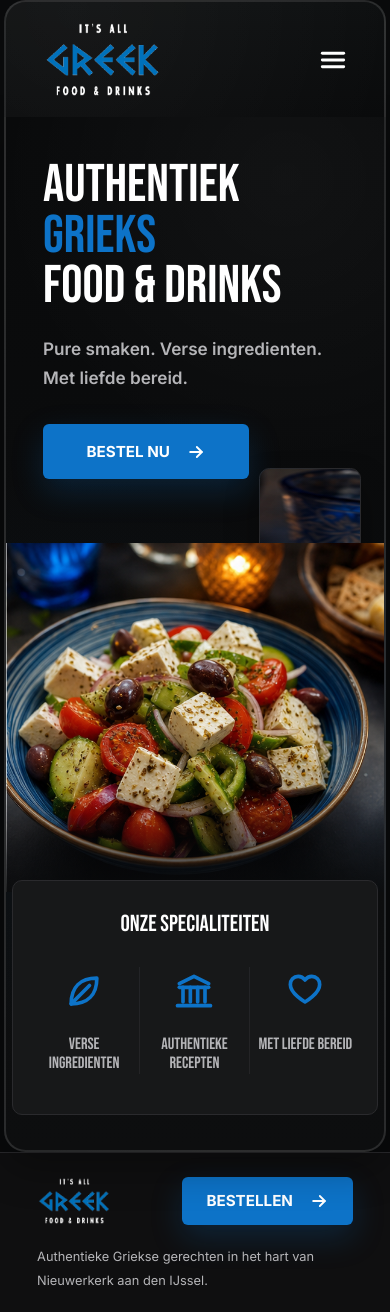
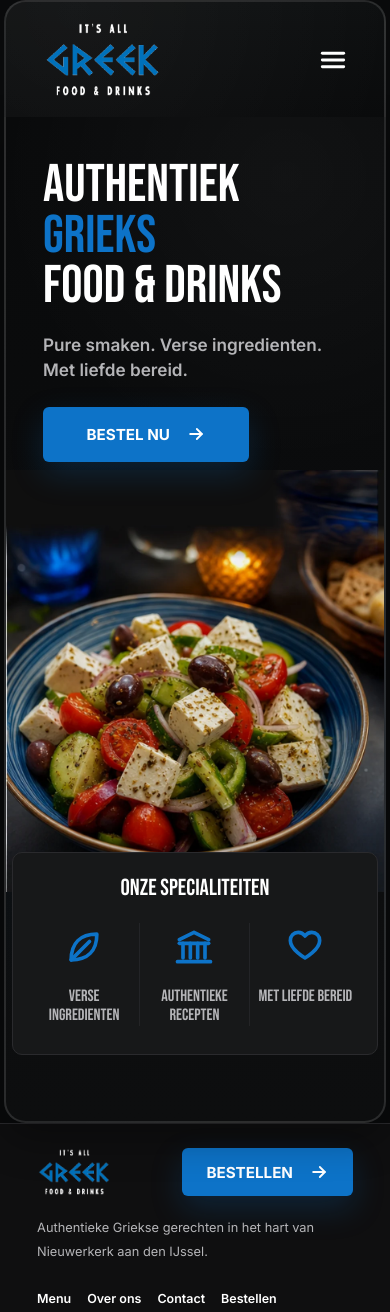
Before and after one commit to jasonvalor/itsallgreek, a Next.js app: page / in a window 390 px wide. Shown: the top 1312 px of the page. Built offline with nearby package versions, Linux system fonts and the light colour scheme.

Commit message:
fix: refine mobile homepage spacing and artwork (#9)

```diff
--- a/app/page.tsx
+++ b/app/page.tsx
@@ -32,57 +32,39 @@ export default function Home() {
               <span className="block text-brand-blue">GRIEKS</span>
               <span className="block">FOOD &amp; DRINKS</span>
             </h1>
-            <p className="mt-6 max-w-[18rem] text-[clamp(1rem,4.4vw,1.15rem)] font-semibold leading-[1.65] text-text-primary">
+            <p className="mt-[1.35rem] max-w-[18rem] text-[clamp(1rem,4.4vw,1.15rem)] font-semibold leading-[1.45] text-text-primary">
               Pure smaken. Verse ingredienten.
               <br />
               Met liefde bereid.
             </p>
-            <Button className="mt-8 h-[3.45rem] w-[12.9rem] px-5 py-0" href="/order">
+            <Button className="mt-6 h-[3.45rem] w-[12.9rem] px-5 py-0" href="/order">
               Bestel nu
             </Button>
           </div>
 
-          <div
-            className="absolute -right-[0.9rem] top-[20rem] z-0 h-[15.2rem] w-[6.4rem] overflow-hidden rounded-[0.65rem] border border-border-subtle bg-surface-secondary shadow-[0_1.1rem_2rem_rgb(0_0_0_/_0.38)] min-[400px]:top-[20.5rem] min-[400px]:h-[16rem] min-[400px]:w-[6.75rem]"
-            data-testid="mobile-hero-detail-image"
-          >
+          <div className="-mx-[var(--mobile-page-x)] mt-2" data-testid="mobile-hero-artwork">
             <Image
-              alt="Detail van een Grieks drinkglas"
-              className="object-cover object-[63%_50%]"
-              fill
-              priority
-              sizes="120px"
-              src="/images/mobile-drink-detail.png"
-            />
-            <div className="absolute inset-0 bg-[linear-gradient(180deg,rgb(9_10_11_/_0.04),rgb(9_10_11_/_0.28))]" />
-          </div>
-
-          <div
-            className="relative -mx-[var(--mobile-page-x)] mt-16 h-[21rem] overflow-hidden bg-surface-secondary min-[375px]:h-[21.8rem] min-[400px]:h-[22.5rem]"
-            data-testid="mobile-hero-main-image"
-          >
-            <Image
-              alt="Griekse salade met feta, tomaat, komkommer en olijven"
-              className="object-cover object-[50%_47%]"
-              fill
+              alt="Griekse salade met feta en een Grieks drinkglas op donkere achtergrond"
+              className="h-auto w-full max-w-none"
+              height={1050}
               priority
               sizes="(max-width: 767px) 100vw, 500px"
-              src="/images/menu-salad.png"
+              src="/images/home-hero-artwork.webp"
+              width={940}
             />
-            <div className="absolute inset-x-0 bottom-0 h-24 bg-[linear-gradient(180deg,transparent,rgb(9_10_11_/_0.88))]" />
           </div>
 
           <section
             aria-labelledby="mobile-specialties-heading"
-            className="mobile-surface relative -mx-[calc(var(--mobile-page-x)-0.4rem)] -mt-3 px-4 pb-10 pt-8"
+            className="mobile-surface relative -mx-[calc(var(--mobile-page-x)-0.4rem)] -mt-10 px-4 pb-7 pt-6"
           >
             <h2
-              className="mb-8 text-center text-[1.45rem] leading-none text-text-primary"
+              className="mb-6 text-center text-[1.45rem] leading-none text-text-primary"
               id="mobile-specialties-heading"
             >
               ONZE SPECIALITEITEN
             </h2>
-            <MobileValueIcons items={specialties} />
+            <MobileValueIcons compact items={specialties} />
           </section>
         </div>
       </section>
--- a/components/ui/mobile-value-icons.tsx
+++ b/components/ui/mobile-value-icons.tsx
@@ -7,15 +7,20 @@ export type MobileValueIcon = {
 };
 
 type MobileValueIconsProps = {
+  compact?: boolean;
   items: readonly MobileValueIcon[];
 };
 
-export function MobileValueIcons({ items }: MobileValueIconsProps) {
+export function MobileValueIcons({ compact = false, items }: MobileValueIconsProps) {
+  const iconWrapClass = compact
+    ? "mx-auto mb-4 flex h-12 w-12 items-center justify-center text-brand-blue"
+    : "mx-auto mb-5 flex h-12 w-12 items-center justify-center text-brand-blue";
+
   return (
     <ul className="grid grid-cols-3 divide-x divide-border-subtle/70">
       {items.map((item) => (
         <li className="min-w-0 px-2 text-center" key={item.label}>
-          <div className="mx-auto mb-5 flex h-12 w-12 items-center justify-center text-brand-blue">
+          <div className={iconWrapClass}>
             <Icon className="h-11 w-11" name={item.icon} strokeWidth={2} />
           </div>
           <p className="break-normal font-display text-[clamp(1rem,4.2vw,1.25rem)] uppercase leading-[1.18] text-text-primary [overflow-wrap:normal]">
```
Also changed, not shown: public/images/home-hero-artwork.webp (added), 1 other file (tests, documents, lock files or other folders).
